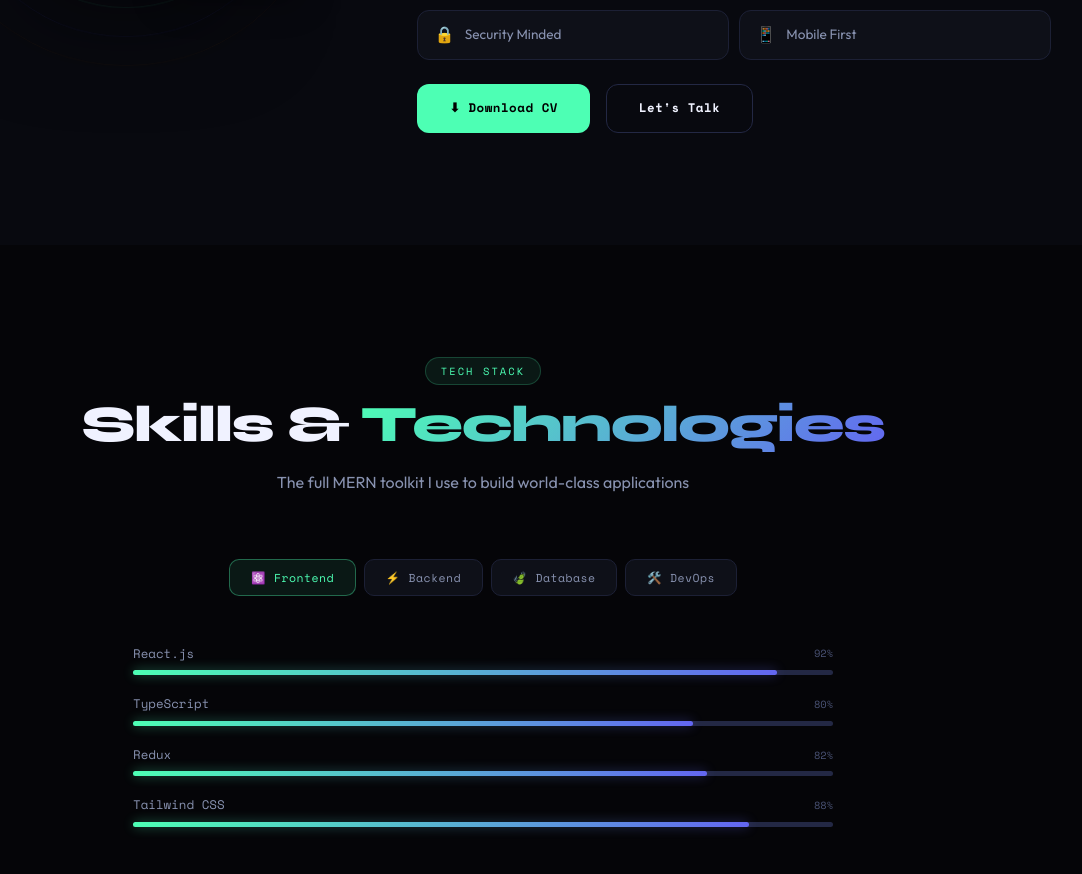
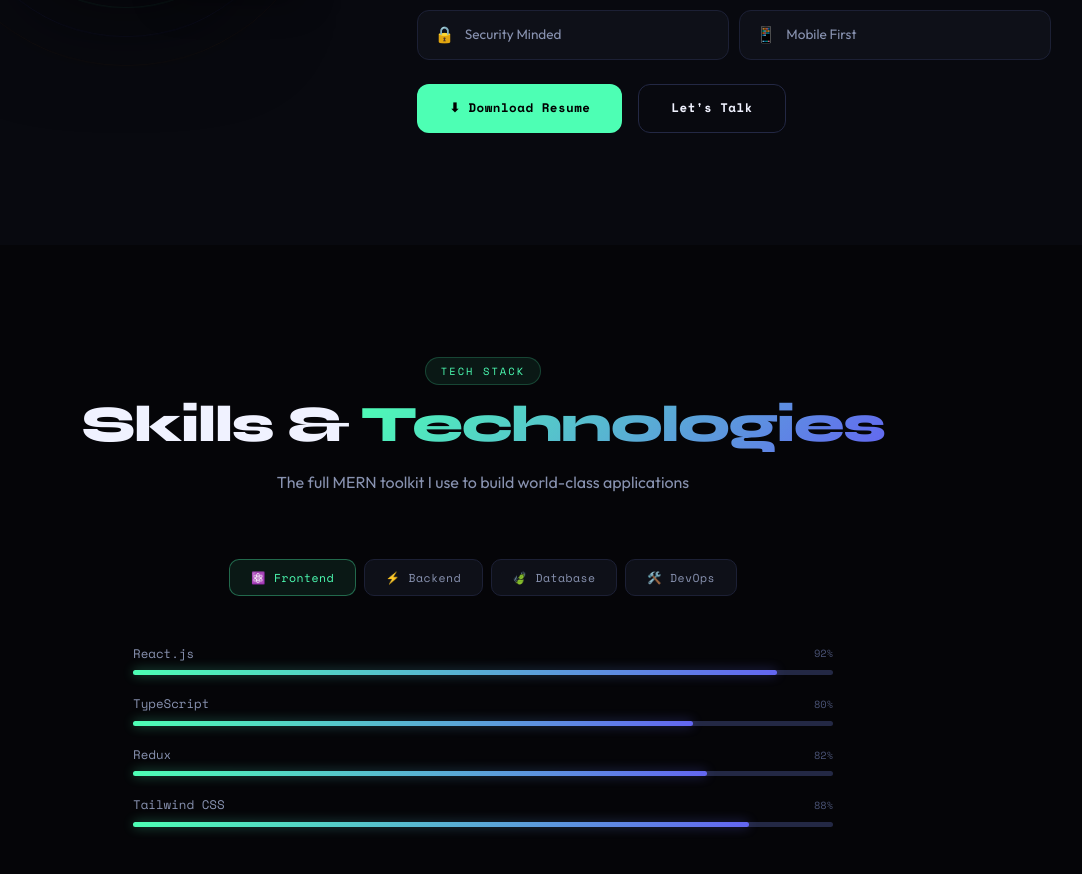
Before and after one commit to hussainfareed/fareed_portfolio, a React (Create React App) app in the folder client/: page / in a window 1280 px wide. Shown: the part 1516-2390 px from the top of the page, without its empty margins (157-1239 px from the left). Built offline with nearby package versions, Linux system fonts and the light colour scheme; no server answers.

Commit message:
Update App.jsx

```diff
--- a/client/src/App.jsx
+++ b/client/src/App.jsx
@@ -590,7 +590,7 @@
               </div>
 
               <div className="about-cta">
-                <a href="https://drive.google.com/file/d/1lfZfLKO3xocYc4z8s8sibSAyxhAqrnN5/view?usp=drive_link" className="btn btn-primary hoverable">⬇ Download CV</a>
+                <a href="https://drive.google.com/file/d/1lfZfLKO3xocYc4z8s8sibSAyxhAqrnN5/view?usp=drive_link" className="btn btn-primary hoverable">⬇ Download Resume</a>
                 <a href="#contact" className="btn btn-outline hoverable">Let's Talk</a>
               </div>
             </div>
```
